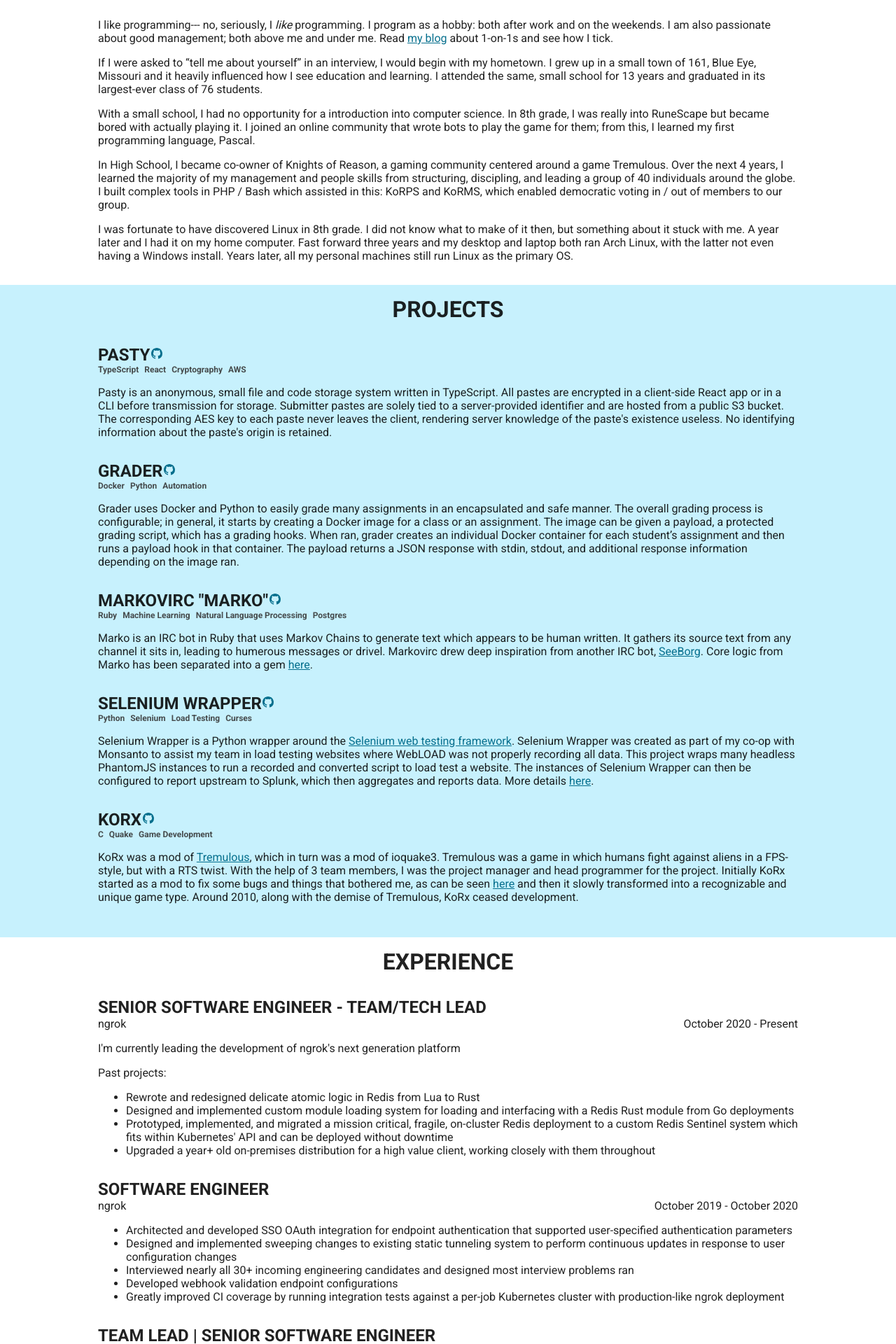
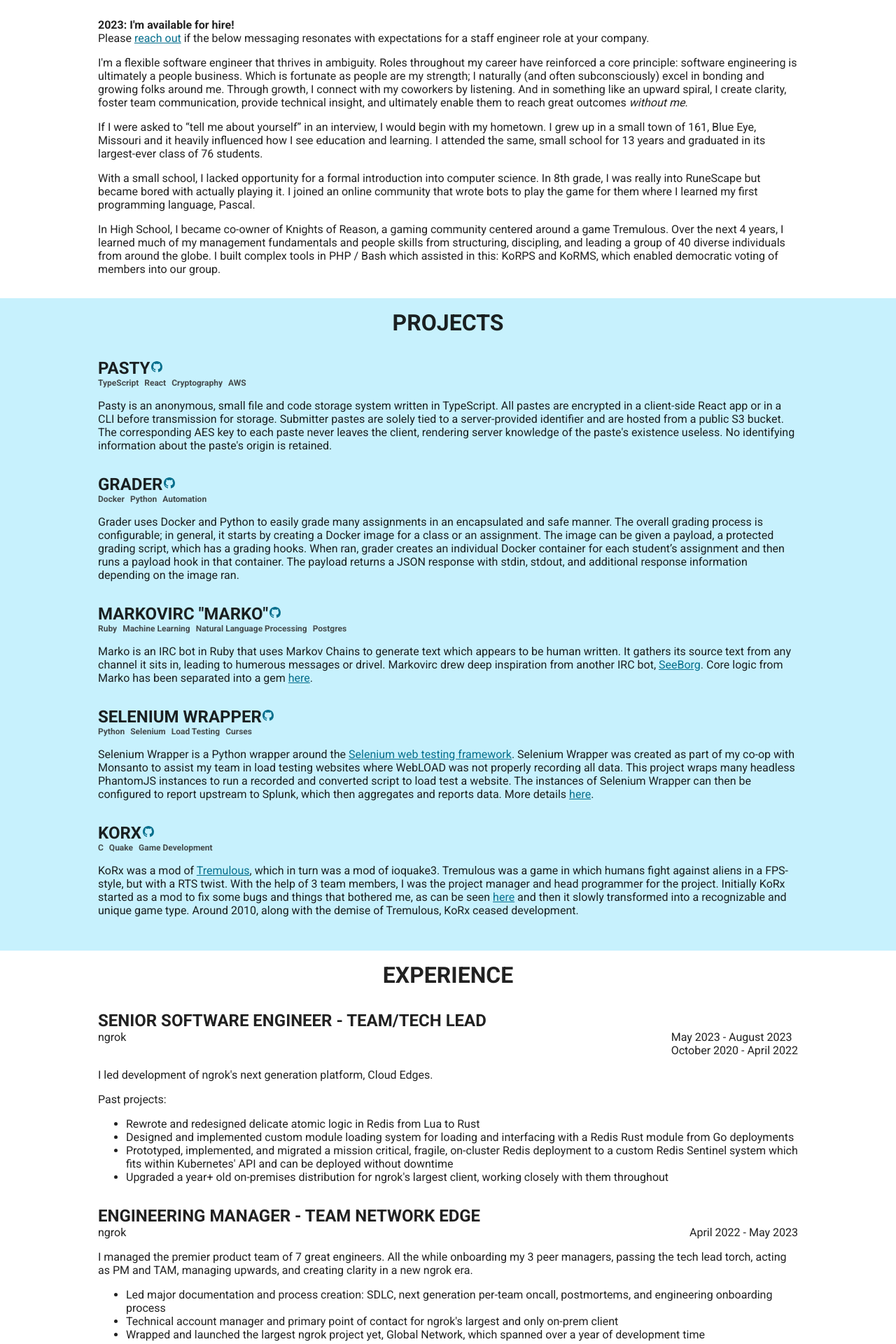
Before and after one commit to brhoades/brod.es, a React app: page / in a window 1280 px wide. Shown: the part 660-2580 px from the top of the page at 70% size. Built offline with nearby package versions, Linux system fonts and the light colour scheme.

Commit message:
Update experience and about me

```diff
--- a/src/components/sections/AboutMe.tsx
+++ b/src/components/sections/AboutMe.tsx
@@ -3,17 +3,22 @@ import * as React from 'react';
 export default () => (
   <React.Fragment>
     <p>
-        I like programming--- no, seriously, I <em>like</em> programming. I program as a hobby: both after work and on the weekends. I am also passionate about good management; both above me and under me. Read <a href="https://blog.brod.es/management/2019/07/29/one-on-ones.html">my blog</a> about 1-on-1s and see how I tick.
+      <strong>2023: I'm available for hire!</strong><br/> Please <a href="mailto:me@brod.es">reach out</a> if the below messaging resonates with expectations for a staff
+      engineer role at your company.
+    </p>
+    <p>
+        I'm a flexible software engineer that thrives in ambiguity. Roles throughout my career have reinforced a core principle: software engineering is ultimately a
+        people business. Which is fortunate as people are my strength; I naturally (and often subconsciously) excel in bonding and growing folks around me.
+        Through growth, I connect with my coworkers by listening. And in something like an upward spiral, I create clarity, foster team communication, provide
+        technical insight, and ultimately enable them to reach great outcomes <em>without me</em>.
     </p>
 
     <p>If I were asked to “tell me about yourself” in an interview, I would begin with my hometown. I grew up in a small town of 161, Blue Eye, Missouri and it heavily influenced how I see education and learning. I attended the same, small school for 13 years and graduated in its largest-ever class of 76 students.</p>
 
-    <p>With a small school, I had no opportunity for a introduction into computer science. In 8th grade, I was really into RuneScape but became bored with actually playing it. I joined an online community that wrote bots to play the game for them; from this, I learned my first programming language, Pascal.</p>
+    <p>With a small school, I lacked opportunity for a formal introduction into computer science. In 8th grade, I was really into RuneScape but became bored with actually playing it. I joined an online community that wrote bots to play the game for them where I learned my first programming language, Pascal.</p>
 
     <p>
-      In High School, I became co-owner of Knights of Reason, a gaming community centered around a game Tremulous. Over the next 4 years, I learned the majority of my management and people skills from structuring, discipling, and leading a group of 40 individuals around the globe. I built complex tools in PHP / Bash which assisted in this: KoRPS and KoRMS, which enabled democratic voting in / out of members to our group.
+      In High School, I became co-owner of Knights of Reason, a gaming community centered around a game Tremulous. Over the next 4 years, I learned much of my management fundamentals and people skills from structuring, discipling, and leading a group of 40 diverse individuals from around the globe. I built complex tools in PHP / Bash which assisted in this: KoRPS and KoRMS, which enabled democratic voting of members into our group.
     </p>
-
-      <p>I was fortunate to have discovered Linux in 8th grade. I did not know what to make of it then, but something about it stuck with me. A year later and I had it on my home computer. Fast forward three years and my desktop and laptop both ran Arch Linux, with the latter not even having a Windows install. Years later, all my personal machines still run Linux as the primary OS.</p>
       </React.Fragment>
 );
--- a/src/components/sections/Experience.tsx
+++ b/src/components/sections/Experience.tsx
@@ -7,9 +7,15 @@ export default () => (
     <ExperienceSubsection
       title="Senior Software Engineer - Team/Tech Lead"
       company="ngrok"
-      range="October 2020 - Present"
+      range={
+        <>
+          May 2023 - August 2023
+          <br />
+          October 2020 - April 2022
+        </>
+      }
     >
-    <p>I'm currently leading the development of ngrok's next generation platform</p>
+    <p>I led development of ngrok's next generation platform, Cloud Edges.</p>
     Past projects:
       <ul>
         <li>
@@ -22,9 +28,29 @@ export default () => (
           Prototyped, implemented, and migrated a mission critical, fragile, on-cluster Redis deployment to a custom Redis Sentinel system which fits within Kubernetes' API and can be deployed without downtime
         </li>
         <li>
-          Upgraded a year+ old on-premises distribution for a high value client, working closely with them throughout
+          Upgraded a year+ old on-premises distribution for ngrok's largest client, working closely with them throughout
         </li>
       </ul>
+    </ExperienceSubsection>
+    <ExperienceSubsection
+      title="Engineering Manager - Team Network Edge"
+      company="ngrok"
+      range="April 2022 - May 2023"
+    >
+      <p>I managed the premier product team of 7 great engineers. All the while onboarding my 3 peer managers, passing the tech lead torch,
+      acting as PM and TAM, managing upwards, and creating clarity in a new ngrok era.<br />
+        <ul>
+          <li>
+            Led major documentation and process creation: SDLC, next generation per-team oncall, postmortems, and engineering onboarding process
+          </li>
+          <li>
+            Technical account manager and primary point of contact for ngrok's largest and only on-prem client
+          </li>
+          <li>
+            Wrapped and launched the largest ngrok project yet, Global Network, which spanned over a year of development time
+          </li>
+        </ul>
+      </p>
     </ExperienceSubsection>
     <ExperienceSubsection
       title="Software Engineer"
```
